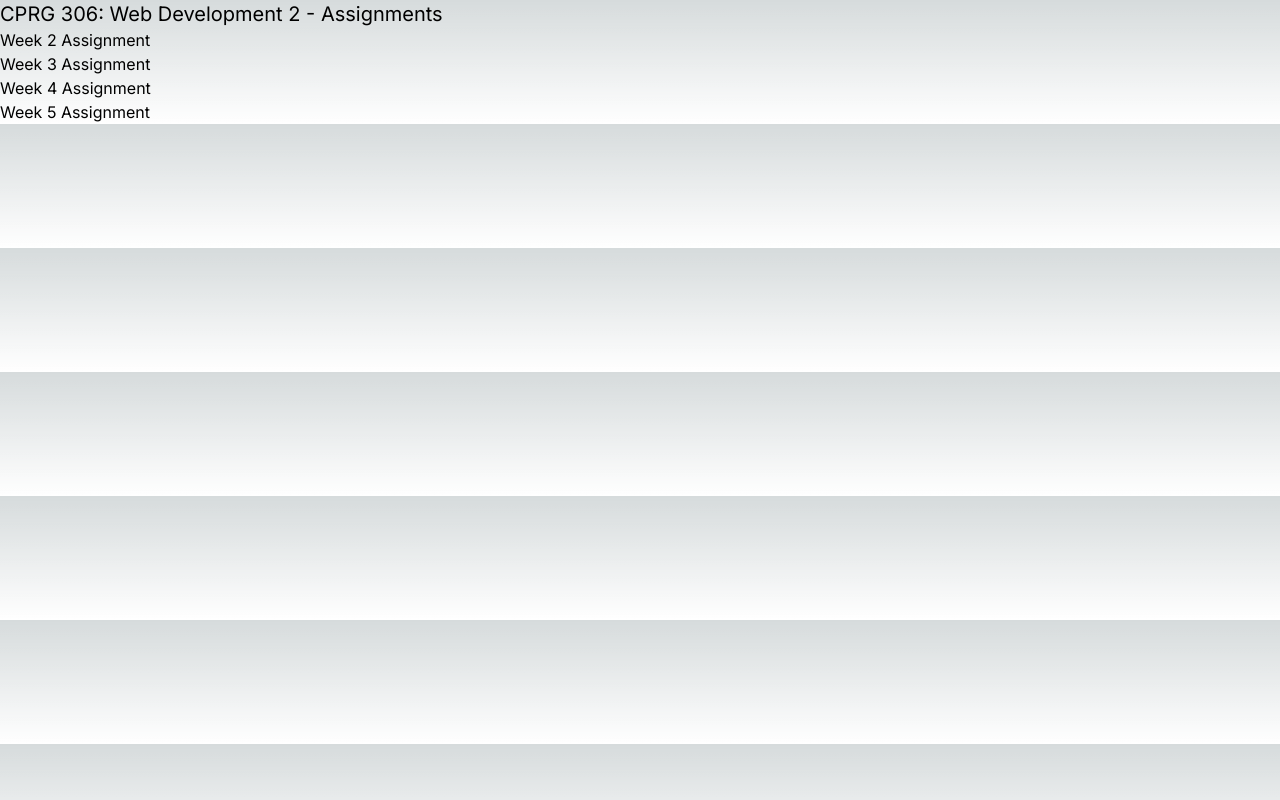
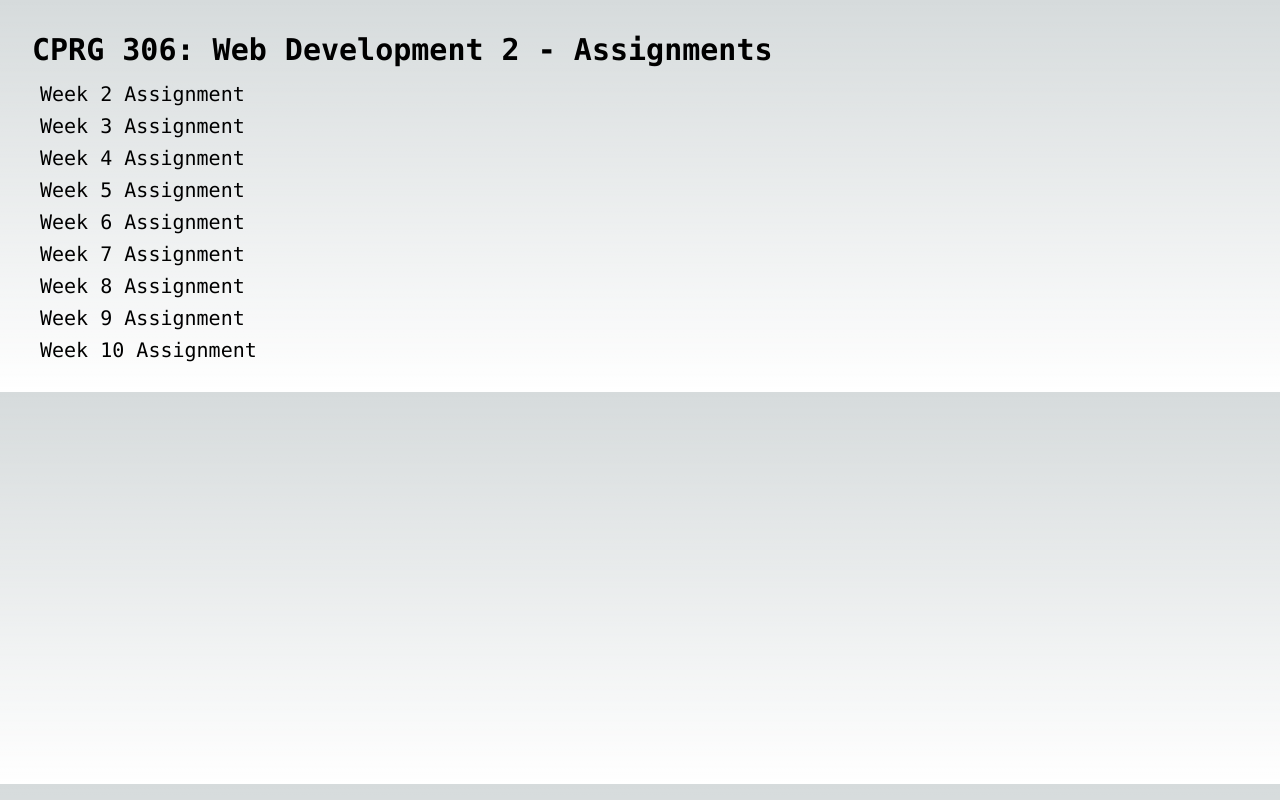
Before and after one commit to mylamthuy/cprg306-assignments, a Next.js app: page / in a window 1280 px wide. Built offline with nearby package versions, Linux system fonts and the light colour scheme.

Commit message:
update week-5 and main page

```diff
--- a/app/page.js
+++ b/app/page.js
@@ -1,14 +1,16 @@
 import Link from "next/link";
 
 export default function Page() {
+  const weeks = [2,3,4,5,6,7,8,9,10]
 return (
-  <main>
-    <h1 className="text-xl">CPRG 306: Web Development 2 - Assignments</h1>
+  <main className="m-4 p-2">
+    <h1 className="text-3xl font-bold font-mono p-2">CPRG 306: Web Development 2 - Assignments</h1>
     <ul>
-    <li><Link href="/week-2">Week 2 Assignment</Link></li>
-    <li><Link href="/week-3">Week 3 Assignment</Link></li>
-    <li><Link href="/week-4">Week 4 Assignment</Link></li>
-    <li><Link href="/week-5">Week 5 Assignment</Link></li>
+    {weeks.map((week) => (
+      <li key={week} className="text-xl font-mono ml-4 my-1 hover:underline hover:text-green-700">
+        <Link href={`/week-${week}`}>Week {week} Assignment</Link>
+      </li>
+    ))}
     </ul>
   </main>
 )
--- a/app/week-5/item-list.js
+++ b/app/week-5/item-list.js
@@ -17,8 +17,8 @@ export default function ItemList(){
 
     const renderItems = () => {
         return sortedItems.map((item) =>
-        <li>
-            <Item prop={item} key={item.id}></Item>
+        <li key={item.id}>
+            <Item prop={item}></Item>
         </li>
         )}
 
--- a/app/week-5/item.js
+++ b/app/week-5/item.js
@@ -1,6 +1,6 @@
 export default function Item({prop}){
     return (
-    <div className=" bg-blue-500/20 max-w-sm m-4 p-2">
+    <div className=" bg-blue-600/20 max-w-sm m-4 p-2">
         <h1 className="text-xl font-bold">{prop.name}</h1>
         <p className="text-sm">Buy {prop.quantity} in {prop.category}</p>
     </div>
```
